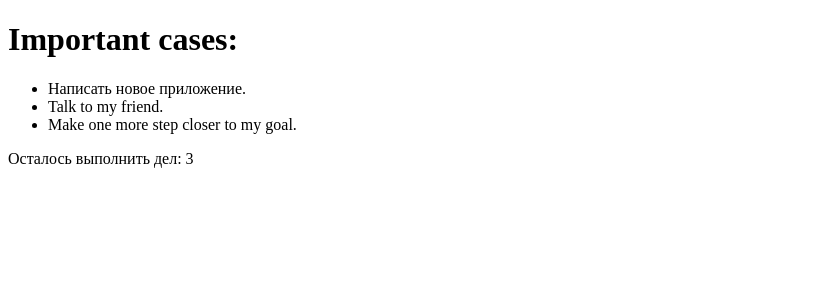
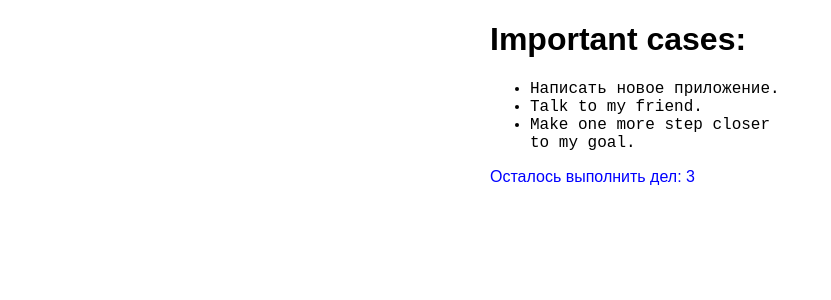
Before and after one commit to WebHeroSchool/R14, a React (Create React App) app: page / in a window 1280 px wide. Shown: the top 300 px of the page, without its empty margins (0-831 px from the left). Built offline with nearby package versions, Linux system fonts and the light colour scheme.

Commit message:
add styles

```diff
--- /dev/null
+++ b/src/components/App/App.css
@@ -0,0 +1,17 @@
+.base {
+  margin: auto;
+  width: 300px;
+}
+
+.base__title {
+  font-family: Arial;
+}
+
+.base__list {
+  font-family: 'Courier New', Courier, monospace;
+}
+
+.base__footer {
+  color: blue;
+  font-family: Arial;
+}
--- a/src/components/App/App.js
+++ b/src/components/App/App.js
@@ -2,6 +2,7 @@ import React from 'react';
 //import InputItem from '../InputItem/InputItem';
 import ItemList from '../ItemList/ItemList';
 import Footer from '../Footer/Footer';
+import './App.css';
 
 const App = () => {
   const items = [
@@ -17,8 +18,8 @@ const App = () => {
   ];
 
 return (
-  <div>
-    <h1>Important cases: </h1>
+  <div className = "base">
+    <h1 className = "base__title">Important cases: </h1>
     {/*<InputItem />*/}
     <ItemList items = {items}/>
     <Footer count = {3} />
--- a/src/components/Footer/Footer.js
+++ b/src/components/Footer/Footer.js
@@ -1,6 +1,6 @@
 import React from 'react';
 
 const Footer = ({ count }) => (
-    <div>Осталось выполнить дел: {count} </div>);
+    <div className="base__footer">Осталось выполнить дел: {count} </div>);
 
 export default Footer;
--- a/src/components/ItemList/ItemList.js
+++ b/src/components/ItemList/ItemList.js
@@ -1,7 +1,7 @@
 import React from 'react';
 import Item from '../Item/Item';
 
-const ItemList = ({ items }) => (<ul>
+const ItemList = ({ items }) => (<ul className ="base__list">
     {items.map(item => <li key={item.value}><Item value = {item.value} /></li>)}
 </ul>);
 
```
